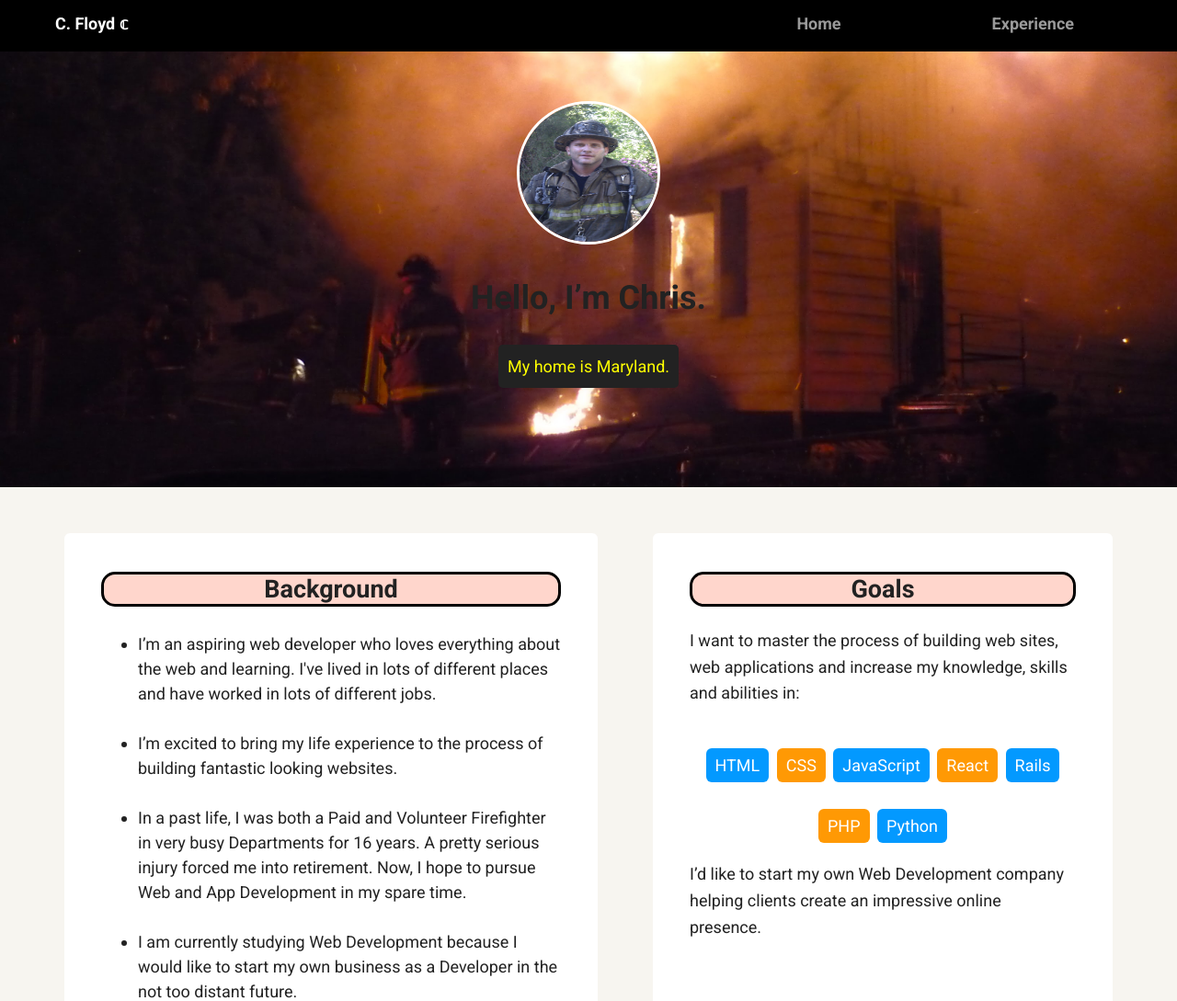
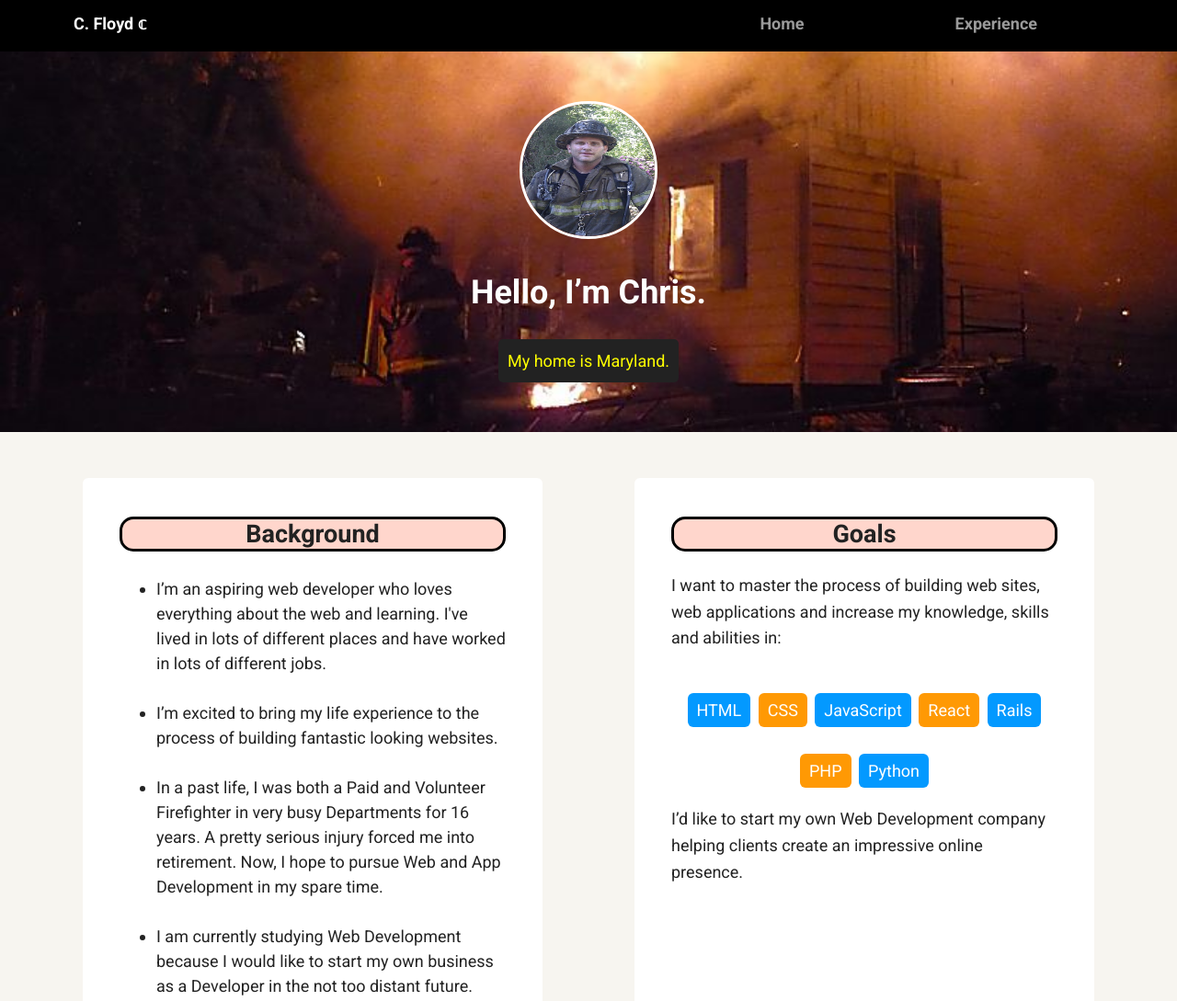
Before and after one commit to CFloy66-v12o/Techdegree_proj_1, a plain HTML site: page index.html in a window 1280 px wide. Shown: the top 1089 px of the page at 92% size. Drawn offline with Linux system fonts and the light colour scheme; a web font is replaced by a local one.

Commit message:
fixed 2 validation errors in style.css/changed profile image size, ran all docs through validator/ checks out green

```diff
--- a/index.html
+++ b/index.html
@@ -24,7 +24,7 @@
 
 
     <header>
-    <img src="resources/images/kentland_upclose_me3.JPG" alt="responsive web layout image" title="responsive designs to fit desktop, laptop, tablet, and mobile screen sizes" class="profile-image">
+    <img src="resources/images/kentland_upclose_me3_opt.jpg" alt="responsive web layout image" title="responsive designs to fit desktop, laptop, tablet, and mobile screen sizes" class="profile-image">
       <h1 class="tag-name">Hello, I’m Chris.</h1>
       <p class="tag location">My home is Maryland.</p>
     </header>
--- a/resources/css/style.css
+++ b/resources/css/style.css
@@ -1,4 +1,4 @@
-@charset "UTF-8"
+
 
 /* universal styles */
 /* Global Layout Set-up */
@@ -77,7 +77,7 @@ a:hover {
 
 header {
   text-align: center;
-  background: url('../../resources/images/kentland_8house_fire2.JPG');
+  background: url('../../resources/images/kentland_8house_fire2_opt.jpg');
   background-size: cover;
   background-position: center;
   background-repeat: no-repeat;
@@ -89,6 +89,7 @@ header {
 header {
   line-height: 1.5;
 }
+
 header .profile-image {
   margin-top: 50px;
   width: 150px;
@@ -99,9 +100,11 @@ header .profile-image {
   position: relative;
   z-index: 1;
 }
+
 header .profile-image:hover {
   transform: scale(1.2) rotate(35deg);
 }
+
 .tag {
   background-color: #efefef;
   color: black;
@@ -111,11 +114,11 @@ header .profile-image:hover {
   margin: 10px auto;
 }
 
-.tag-name:hover {
-  transform: scale(1.5) rotate(15deg);
-  size: 1.2rem;
-  color: rgba(51,0,255,0.5);
+.tag-name {
+  color: white;
 }
+
+
 
 .location {
   background-color: #222;
```
Also changed, not shown: resources/images/kentland_8house_fire2_opt.jpg (added), resources/images/kentland_upclose_me3_opt.jpg (added).
